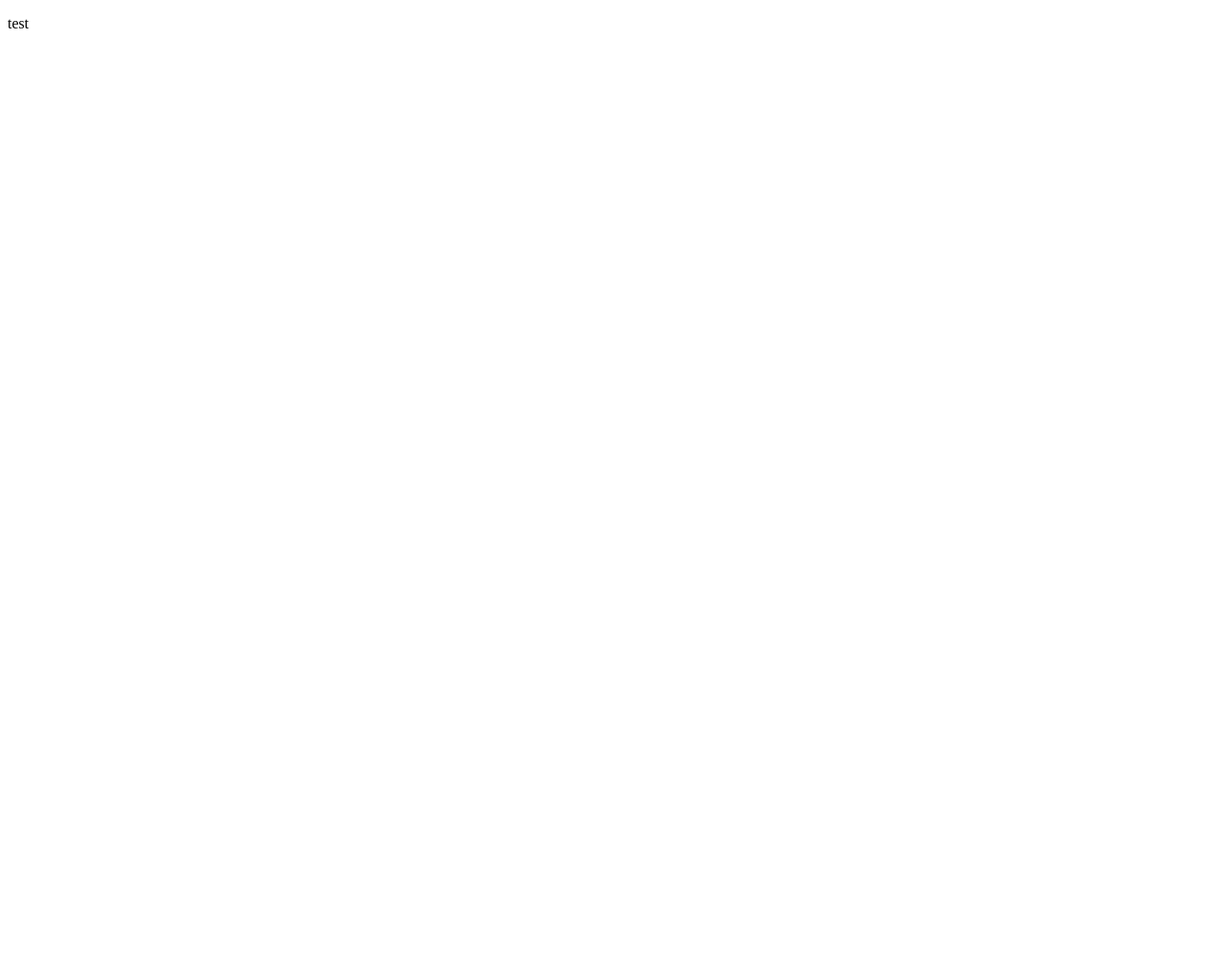
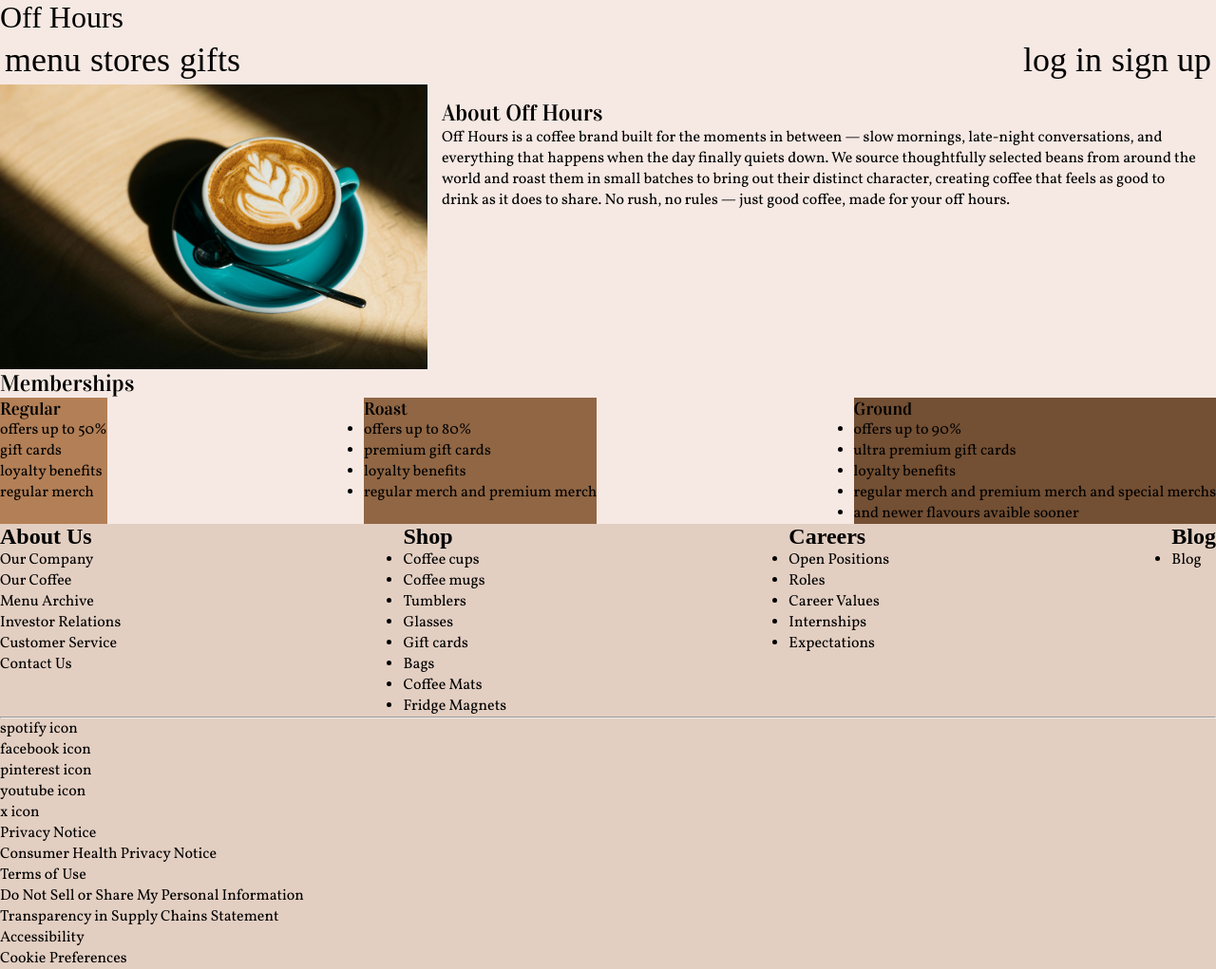
Before and after one commit to rabiyahussainsh/off-hours, a plain HTML site: page index.html in a window 1280 px wide. Shown: the whole page at 95% size. Before the commit the page ends 800 px from the top, so only its background shows below. Drawn offline with Linux system fonts and the light colour scheme; a web font is replaced by a local one.

Commit message:
third commit

```diff
--- a/index.html
+++ b/index.html
@@ -1,11 +1,151 @@
-<!DOCTYPE html>
+<!doctype html>
 <html lang="en">
-<head>
-    <meta charset="UTF-8">
-    <meta name="viewport" content="width=device-width, initial-scale=1.0">
-    <title>Document</title>
-</head>
-<body>
-    <p>test</p>
-</body>
+  <head>
+    <meta charset="UTF-8" />
+    <meta name="viewport" content="width=device-width, initial-scale=1.0" />
+    <title>Off Hours - The Cafe</title>
+    <link rel="preconnect" href="https://fonts.googleapis.com" />
+    <link rel="preconnect" href="https://fonts.gstatic.com" crossorigin />
+    <link
+      href="https://fonts.googleapis.com/css2?family=Vidaloka&family=Vollkorn+SC:wght@400;600;700;900&family=Vollkorn:ital,wght@0,400..900;1,400..900&display=swap"
+      rel="stylesheet"
+    />
+    <link rel="stylesheet" href="style.css" />
+  </head>
+  <body>
+    <h1 class="vollkronSCText">Off Hours</h1>
+    <div class="navBar">
+      <div class="navBarMenu">
+        <p class="vollkronSCText navBarMenuItems">menu</p>
+        <p class="vollkronSCText navBarMenuItems">stores</p>
+        <p class="vollkronSCText navBarMenuItems">gifts</p>
+      </div>
+      <div class="navBarLogin">
+        <p class="vollkronSCText navBarLoginItems" >log in</p>
+        <p class="vollkronSCText navBarLoginItems">sign up</p>
+      </div>
+    </div>
+    <div class="mainScreen">
+      <img
+        class="mainImg"
+        src="img/coffee.jpeg"
+        alt="image of a coffee latte on a table in direct sunlight"
+      />
+      <div class="aboutText">
+        <h2 class="Vidaloka"> About Off Hours</h2>
+        <p>
+          Off Hours is a coffee brand built for the moments in between — slow
+          mornings, late-night conversations, and everything that happens when
+          the day finally quiets down. We source thoughtfully selected beans
+          from around the world and roast them in small batches to bring out
+          their distinct character, creating coffee that feels as good to drink
+          as it does to share. No rush, no rules — just good coffee, made for
+          your off hours.
+        </p>
+      </div>
+    </div>
+    <div>
+      <h2 class="Vidaloka">Memberships</h2>
+      <div class="membershipsList">
+        <div class="membershipsdiv membershipsRegular">
+          <h3 class="Vidaloka">Regular</h3>
+          <ul>
+            <li>offers up to 50%</li>
+            <li>gift cards</li>
+            <li>loyalty benefits</li>
+            <li>regular merch</li>
+          </ul>
+        </div>
+        <div class="membershipsdiv membershipsRoast">
+          <h3 class="Vidaloka">Roast</h3>
+          <ul>
+            <li>offers up to 80%</li>
+            <li>premium gift cards</li>
+            <li>loyalty benefits</li>
+            <li>regular merch and premium merch</li>
+          </ul>
+        </div>
+        <div class="membershipsdiv membershipsGround">
+          <h3 class="Vidaloka">Ground</h3>
+          <ul>
+            <li>offers up to 90%</li>
+            <li>ultra premium gift cards</li>
+            <li>loyalty benefits</li>
+            <li>regular merch and premium merch and special merchs</li>
+            <li>and newer flavours avaible sooner</li>
+          </ul>
+        </div>
+      </div>
+    </div>
+    <footer>
+      <div>
+        <div class="footerList">
+          <div>
+           <h2>About Us</h2>
+           <ul>
+             <li>Our Company</li>
+             <li>Our Coffee</li>
+             <li>Menu Archive</li>
+             <li>Investor Relations</li>
+             <li>Customer Service</li>
+             <li>Contact Us</li>
+           </ul>
+          </div>
+          <div>
+            <h2>Shop</h2>
+            <ul>
+             <li>Coffee cups</li>
+             <li>Coffee mugs</li>
+             <li>Tumblers</li>
+             <li>Glasses</li>
+             <li>Gift cards</li>
+             <li>Bags</li>
+             <li>Coffee Mats</li>
+             <li>Fridge Magnets</li>
+            </ul>
+          </div>
+          <div>
+            <h2>Careers</h2>
+            <ul>
+             <li>Open Positions</li>
+             <li>Roles</li>
+             <li>Career Values</li>
+             <li>Internships</li>
+             <li>Expectations</li>
+            </ul>
+          </div>
+          <div>
+            <h2>Blog</h2>
+            <ul>
+             <li>Blog</li>
+            </ul>
+          </div>
+        </div>
+        <hr />
+        <div>
+          <div>
+            <!-- icons -->
+             <ul>
+              <li>spotify icon</li>
+              <li>facebook icon</li>
+              <li>pinterest icon</li>
+              <li>youtube icon</li>
+              <li>x icon</li>
+            </ul>
+          </div>
+          <div>
+            <ul>
+              <li>Privacy Notice</li>
+              <li>Consumer Health Privacy Notice</li>
+              <li>Terms of Use</li>
+              <li>Do Not Sell or Share My Personal Information</li>
+              <li>Transparency in Supply Chains Statement</li>
+              <li>Accessibility</li>
+              <li>Cookie Preferences</li>
+            </ul>
+          </div>
+        </div>
+      </div>
+    </footer>
+  </body>
 </html>
--- /dev/null
+++ b/style.css
@@ -0,0 +1,115 @@
+*{
+    padding: 0;
+    margin: 0;
+
+}
+
+.navBar {
+    display: flex;
+    flex-direction: row;
+    justify-content: space-between;
+}
+
+.navBarMenu {
+    display: flex;
+    flex-direction: row;
+    justify-content: space-between;
+}
+
+
+.navBarMenuItems{
+    padding: 5px;
+    font-size: 36px;
+}
+
+.navBarLoginItems{
+    padding: 5px;
+    font-size: 36px;
+}
+
+.navBarLogin{
+    display: flex;
+    flex-direction: row;
+    justify-content: space-between;
+}
+
+.mainScreen{
+    display: flex;
+    flex-direction: row;
+    justify-content: space-between;
+}
+.mainImg {
+    height: 300px;
+}
+
+.aboutText{
+    padding: 15px;
+}
+
+.membershipsList{
+    display: flex;
+    flex-direction: row;
+    justify-content: space-between;
+}
+
+p {
+    font-family: "Vollkorn", serif;
+    font-optical-sizing: auto;
+    font-style: normal;
+
+}
+
+li {
+    font-family: "Vollkorn", serif;
+    font-optical-sizing: auto;
+    font-style: normal;
+}
+.footerList{
+    display: flex;
+    flex-direction: row;
+    justify-content: space-between;
+}
+
+.vollkronSCText {
+    font-family: "Vollkorn SC", serif;
+    font-weight: 400;
+    font-style: normal;
+}
+
+.heading{
+    font-size: 8-px;
+}
+
+.Vidaloka{
+    font-family: "Vidaloka", serif;
+    font-weight: 400;
+    font-style: normal;
+}
+
+.membershipsdiv{
+
+}
+.membershipsRegular{
+    background-color: #B37F56 ;
+}
+
+.membershipsRoast{
+    background-color: #906644 ;
+}
+
+.membershipsGround{
+    background-color: #734F33 ;
+}
+.footerList{
+    display: flex;
+    flex-direction: row;
+    justify-content: space-between;
+}
+
+body {
+    background-color: #F6E9E3;
+}
+
+footer {
+    background-color: #E3CFC2;
+}
```
Also changed, not shown: img/Untitled_Artwork.png (deleted), img/coffee.jpeg (added), 1 other file.
